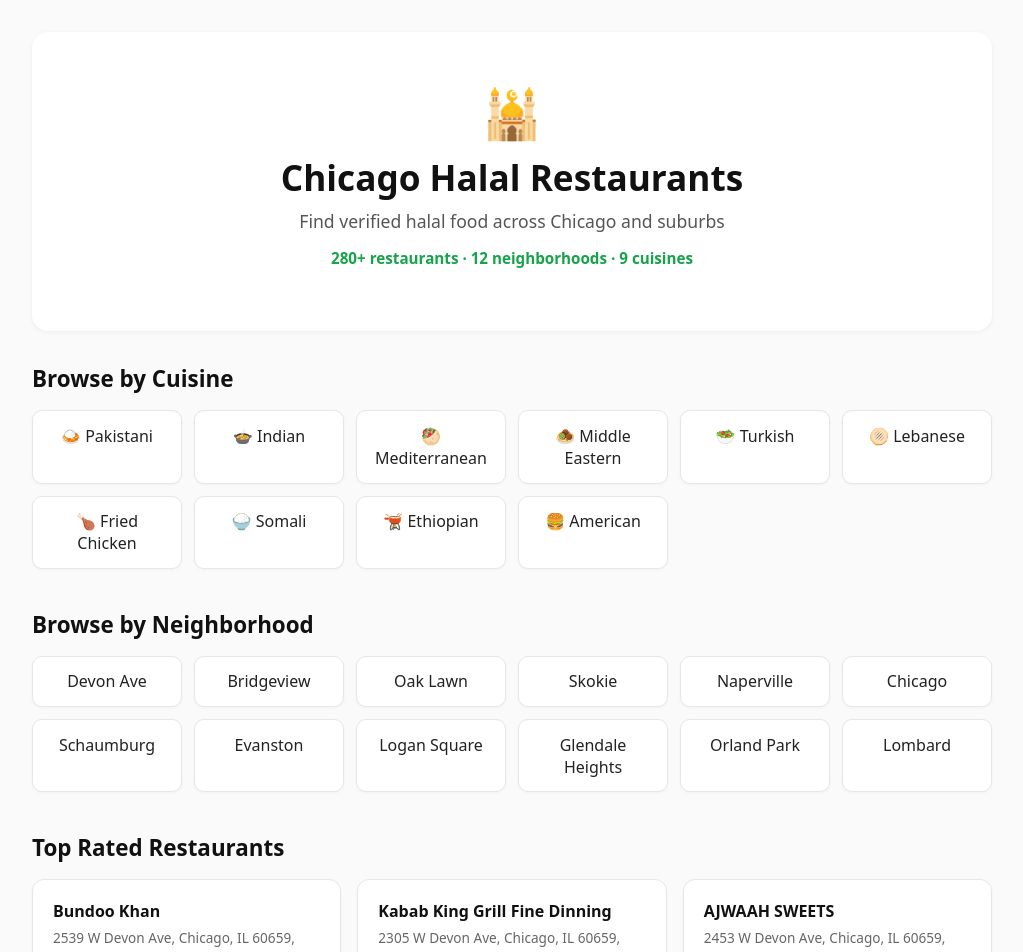
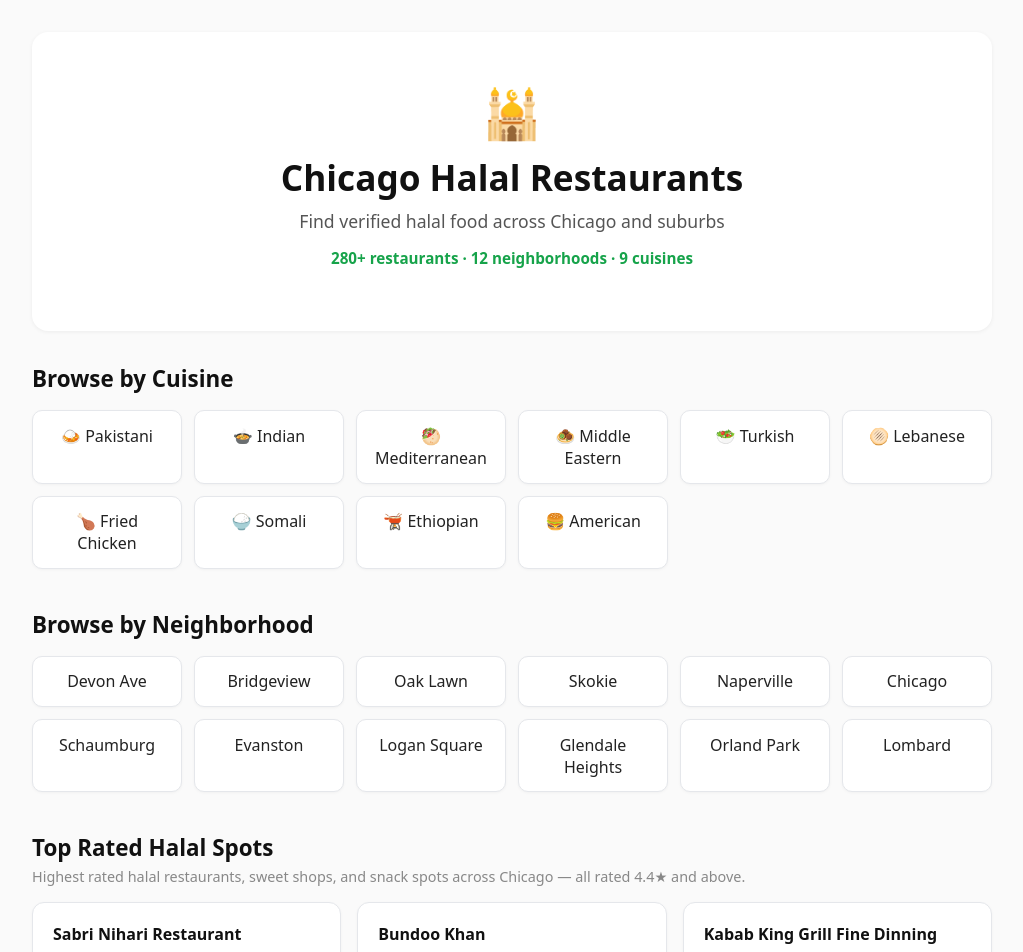
Before and after one commit to syedja/chicagohalalrestaurants, a Next.js app: page / in a window 1280 px wide. Shown: the top 952 px of the page, without its empty margins (128-1151 px from the left). Built offline with nearby package versions, Linux system fonts and the light colour scheme.

Commit message:
Restore AJWAAH rating, update featured section title

```diff
--- a/app/page.js
+++ b/app/page.js
@@ -95,8 +95,11 @@ export default function Home() {
       {/* Featured Restaurants */}
       <section style={{ marginBottom: '2.5rem' }}>
         <h2 style={{ fontSize: '1.4rem', fontWeight: '700', marginBottom: '1rem', color: '#111' }}>
-          Top Rated Restaurants
-        </h2>
+  Top Rated Halal Spots
+</h2>
+<p style={{ color: '#888', fontSize: '0.9rem', marginTop: '-0.75rem', marginBottom: '1rem' }}>
+  Highest rated halal restaurants, sweet shops, and snack spots across Chicago — all rated 4.4★ and above.
+</p>
         <div style={{ display: 'grid', gridTemplateColumns: 'repeat(auto-fill, minmax(280px, 1fr))', gap: '1rem' }}>
           {featured.map((r, i) => (
             <div key={i} style={{
```
Also changed, not shown: app/data/restaurants.json.
